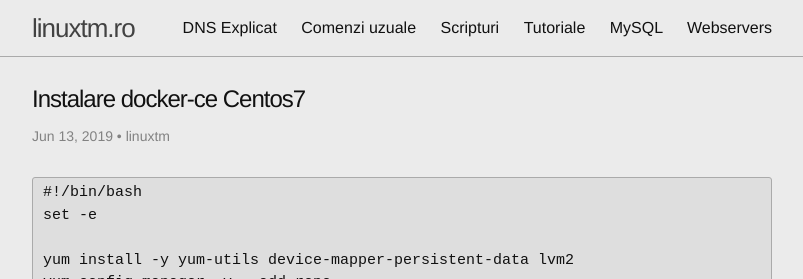
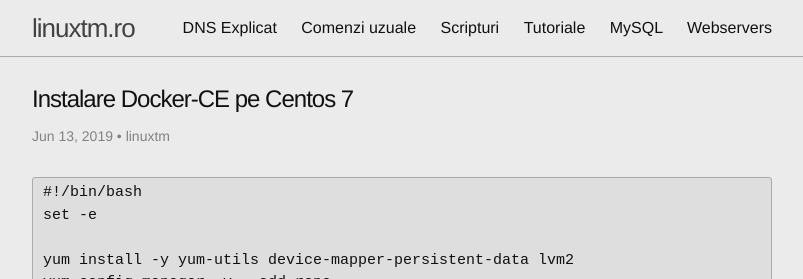
Before and after one commit to linuxtm/linuxtm.github.io, a Jekyll site: the page built from _posts/scripturi/2019-06-13-instalare-dockerce-centos7.md, in a window 1280 px wide. Shown: the top 279 px of the page, without its empty margins (238-1041 px from the left). Built offline with Jekyll 4.4.1, drawn with Linux system fonts in a browser that asks for light colours.

Commit message:
Update 2019-06-13-instalare-dockerce-centos7.md

```diff
--- a/_posts/scripturi/2019-06-13-instalare-dockerce-centos7.md
+++ b/_posts/scripturi/2019-06-13-instalare-dockerce-centos7.md
@@ -1,8 +1,8 @@
 ---
-title: Instalare docker-ce Centos7
+title: Instalare Docker-CE pe Centos 7
 author: linuxtm
 layout: post
-permalink: /instalare-dockerce-centos7/
+permalink: /instalare-docker-ce-centos7/
 categories:
   - Scripturi
 tags:
```
